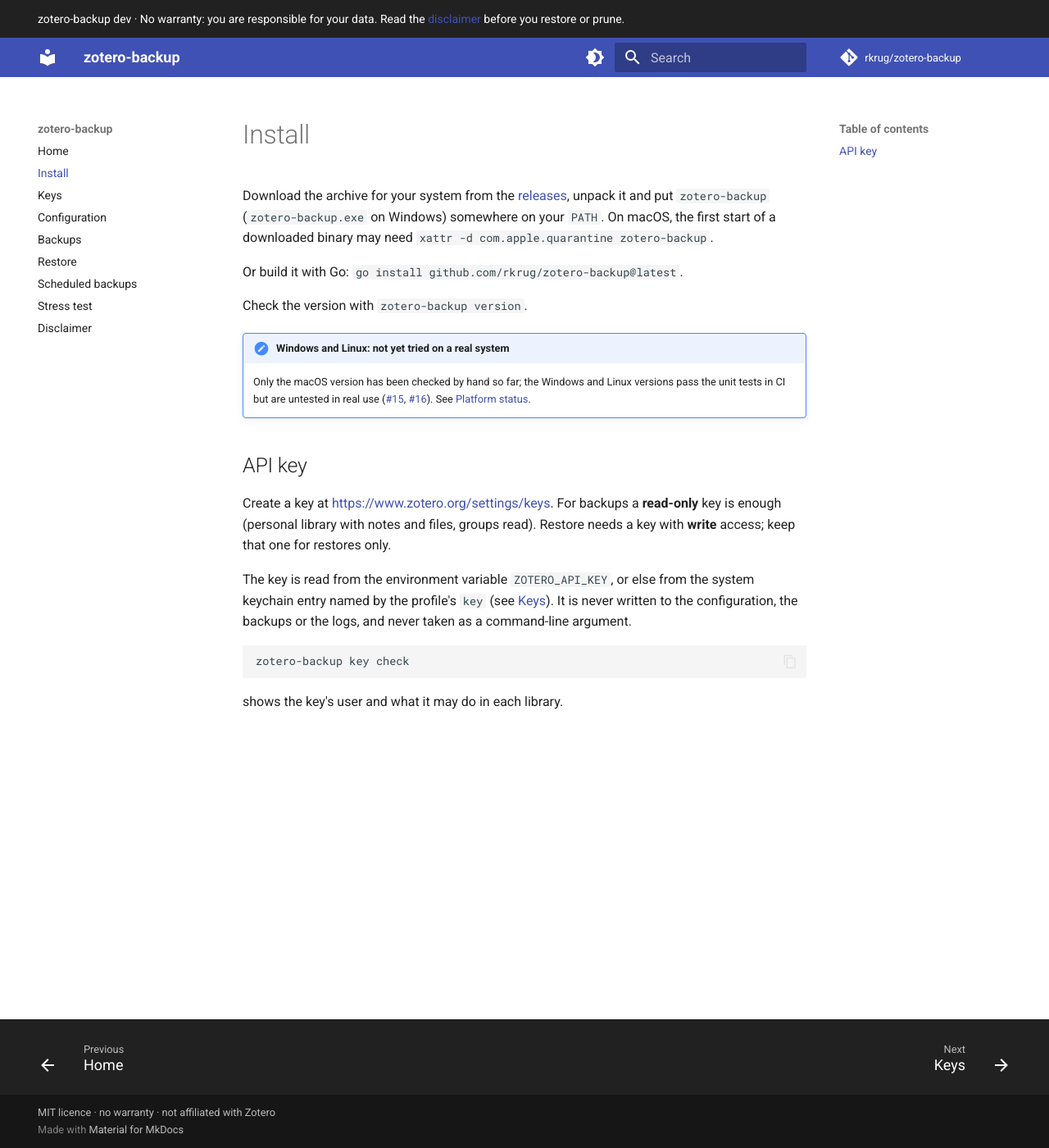
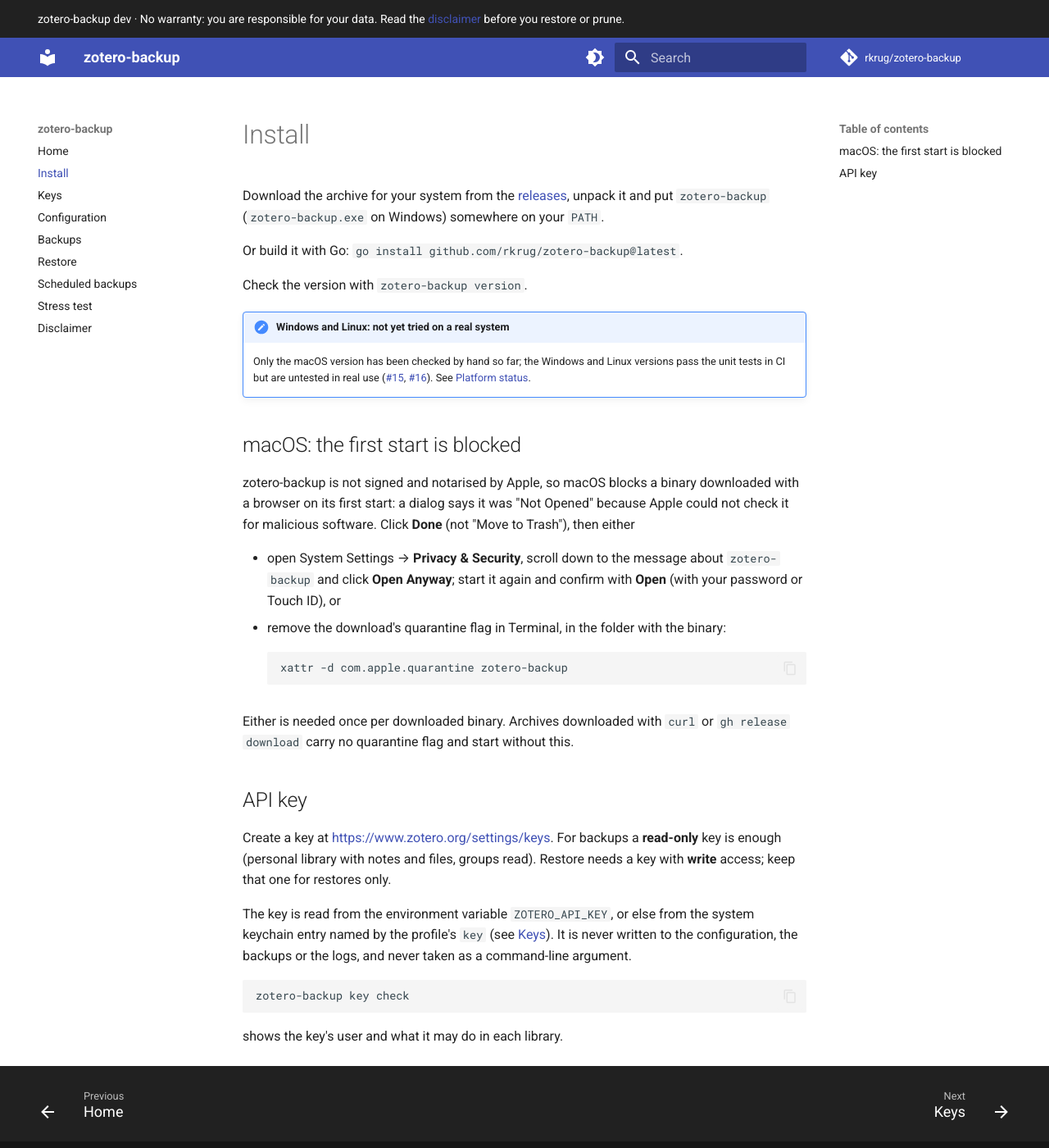
Before and after one commit to rkrug/zotero-backup, an MkDocs documentation site: the page built from docs/install.md, in a window 1280 px wide and 1400 px high. Shown: the whole window at 82% size. Built offline with MkDocs 1.6.1 and Material for MkDocs 9.7.7, drawn with Linux system fonts in a browser that asks for light colours; comment, search, counter and statistics services are not loaded.

Commit message:
Install: macOS blocks the first start; Open Anyway or xattr
Checked with v0.2.0-rc.1 downloaded with Safari on Apple Silicon.

Co-Authored-By: Claude Opus 5.5 <noreply@anthropic.com>

````diff
--- a/docs/install.md
+++ b/docs/install.md
@@ -1,6 +1,6 @@
 # Install
 
-Download the archive for your system from the [releases](https://github.com/rkrug/zotero-backup/releases), unpack it and put `zotero-backup` (`zotero-backup.exe` on Windows) somewhere on your `PATH`. On macOS, the first start of a downloaded binary may need `xattr -d com.apple.quarantine zotero-backup`.
+Download the archive for your system from the [releases](https://github.com/rkrug/zotero-backup/releases), unpack it and put `zotero-backup` (`zotero-backup.exe` on Windows) somewhere on your `PATH`.
 
 Or build it with Go: `go install github.com/rkrug/zotero-backup@latest`.
 
@@ -8,6 +8,19 @@ Check the version with `zotero-backup version`.
 
 !!! note "Windows and Linux: not yet tried on a real system"
     Only the macOS version has been checked by hand so far; the Windows and Linux versions pass the unit tests in CI but are untested in real use ([#15](https://github.com/rkrug/zotero-backup/issues/15), [#16](https://github.com/rkrug/zotero-backup/issues/16)). See [Platform status](index.md).
+
+## macOS: the first start is blocked
+
+zotero-backup is not signed and notarised by Apple, so macOS blocks a binary downloaded with a browser on its first start: a dialog says it was "Not Opened" because Apple could not check it for malicious software. Click **Done** (not "Move to Trash"), then either
+
+- open System Settings → **Privacy & Security**, scroll down to the message about `zotero-backup` and click **Open Anyway**; start it again and confirm with **Open** (with your password or Touch ID), or
+- remove the download's quarantine flag in Terminal, in the folder with the binary:
+
+    ```bash
+    xattr -d com.apple.quarantine zotero-backup
+    ```
+
+Either is needed once per downloaded binary. Archives downloaded with `curl` or `gh release download` carry no quarantine flag and start without this.
 
 ## API key
 
````
Also changed, not shown: README.md (+1 -1 lines).
